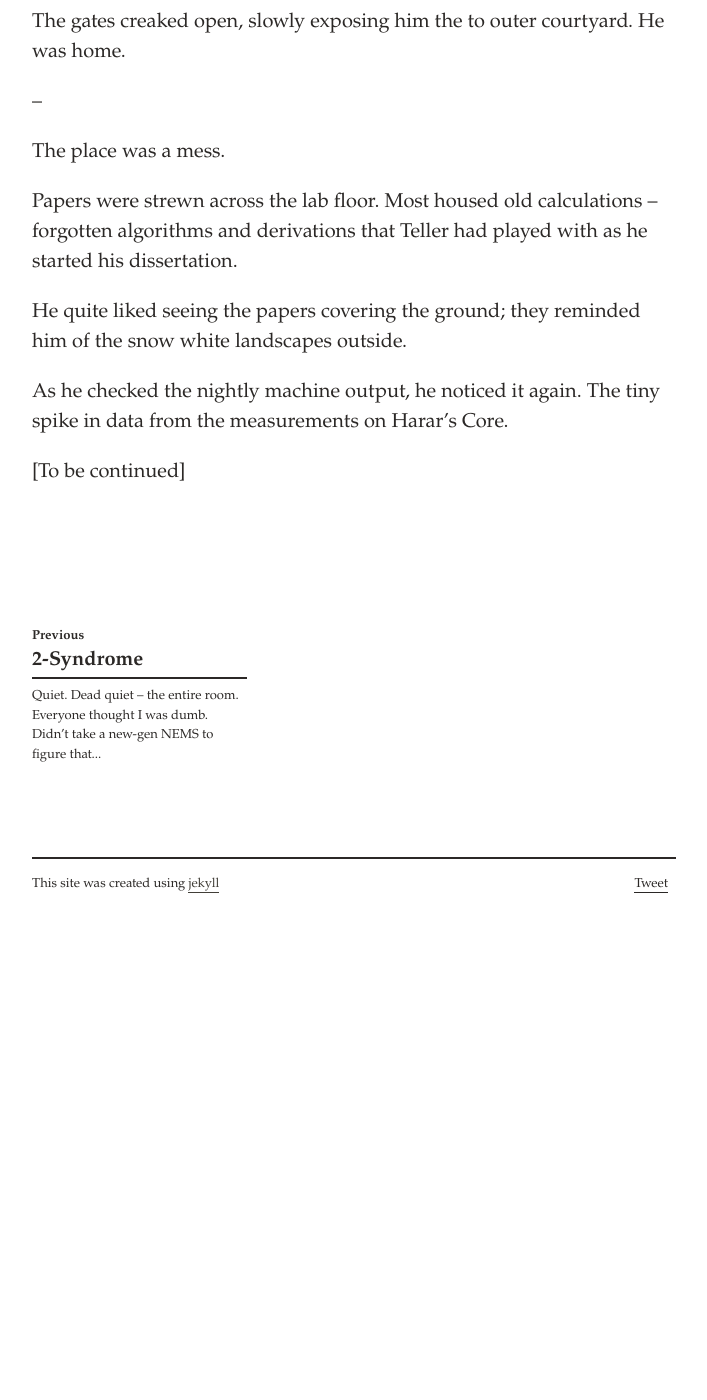
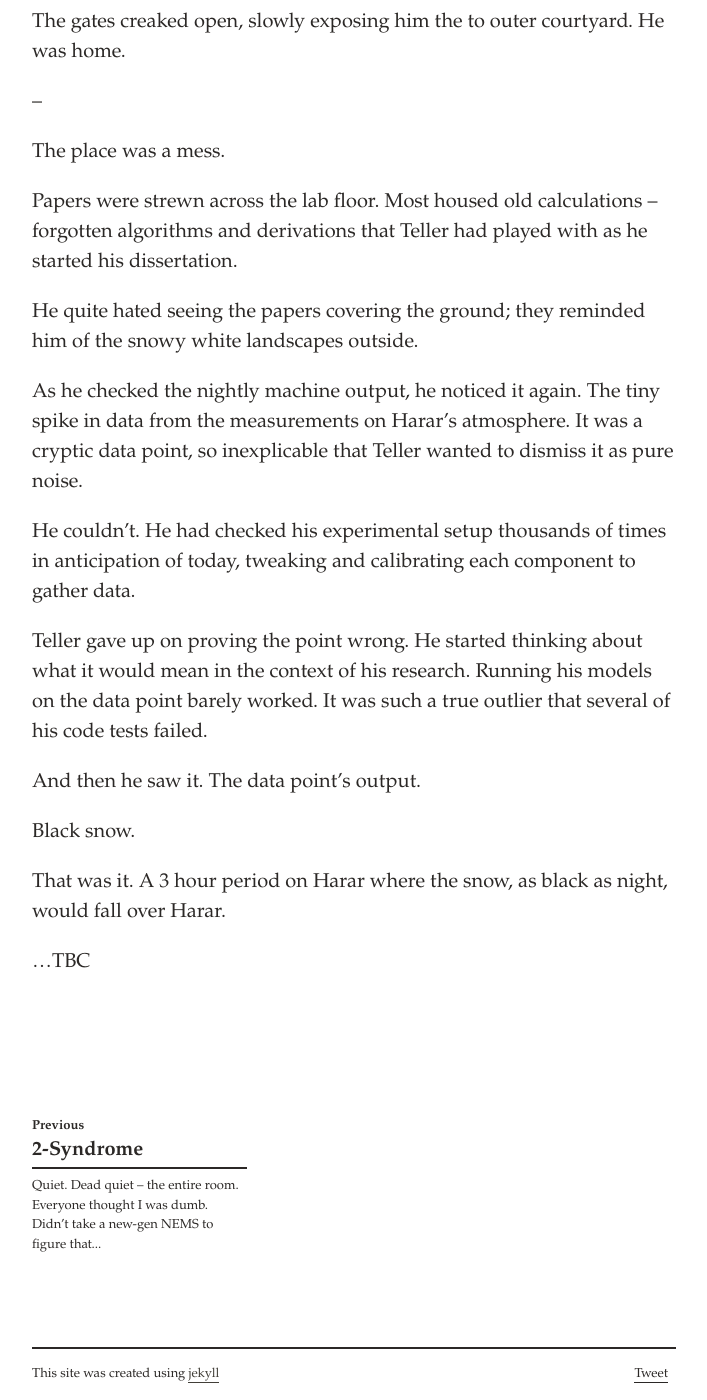
Before and after one commit to svvchen/nervxious, a Jekyll site: the page built from _posts/2019-08-12-teller.markdown, in a window 1280 px wide and 1400 px high, scrolled down 1307 px. Shown: the whole window, without its empty margins (286-993 px from the left). Built offline with Jekyll 4.4.1, drawn with Linux system fonts in a browser that asks for light colours; comment, search, counter and statistics services are not loaded; before the commit the page ends 2217 px from its top, so only the background shows below that; some of the changed text lies outside the part shown.

Commit message:
Update 2019-08-12-teller.markdown

```diff
--- a/_posts/2019-08-12-teller.markdown
+++ b/_posts/2019-08-12-teller.markdown
@@ -10,7 +10,7 @@ He was on his morning commute through Midtown, towards the lab where he spent mo
 
 Teller trudged through the snow, socks so saturated with icy water that the excess sloshed around in his boots. He had been on Harar for so long that he had forgotten real warmth. It was a bleak and frozen planet; the wasteland of the galaxy, created for those that seeked solice, and focus.
 
-Teller loved it.
+Teller hated it.
 
 He saw the gates of his lab slowly come into view. The building's steel facade was a dulled, slate grey, with no decoration besides a tiny set of etched murals on the west side of the gate. The murals contained scenes of past lab milestones -- tributes to the scholars and engineers who had built the lab.
 
@@ -28,8 +28,18 @@ The place was a mess.
 
 Papers were strewn across the lab floor. Most housed old calculations -- forgotten algorithms and derivations that Teller had played with as he started his dissertation.
 
-He quite liked seeing the papers covering the ground; they reminded him of the snow white landscapes outside.
+He quite hated seeing the papers covering the ground; they reminded him of the snowy white landscapes outside.
 
-As he checked the nightly machine output, he noticed it again. The tiny spike in data from the measurements on Harar's Core.
+As he checked the nightly machine output, he noticed it again. The tiny spike in data from the measurements on Harar's atmosphere. It was a cryptic data point, so inexplicable that Teller wanted to dismiss it as pure noise.
 
-[To be continued]
+He couldn't. He had checked his experimental setup thousands of times in anticipation of today, tweaking and calibrating each component to gather data.
+
+Teller gave up on proving the point wrong. He started thinking about what it would mean in the context of his research. Running his models on the data point barely worked. It was such a true outlier that several of his code tests failed.
+
+And then he saw it. The data point's output.
+
+Black snow.
+
+That was it. A 3 hour period on Harar where the snow, as black as night, would fall over Harar.
+
+...TBC
```
